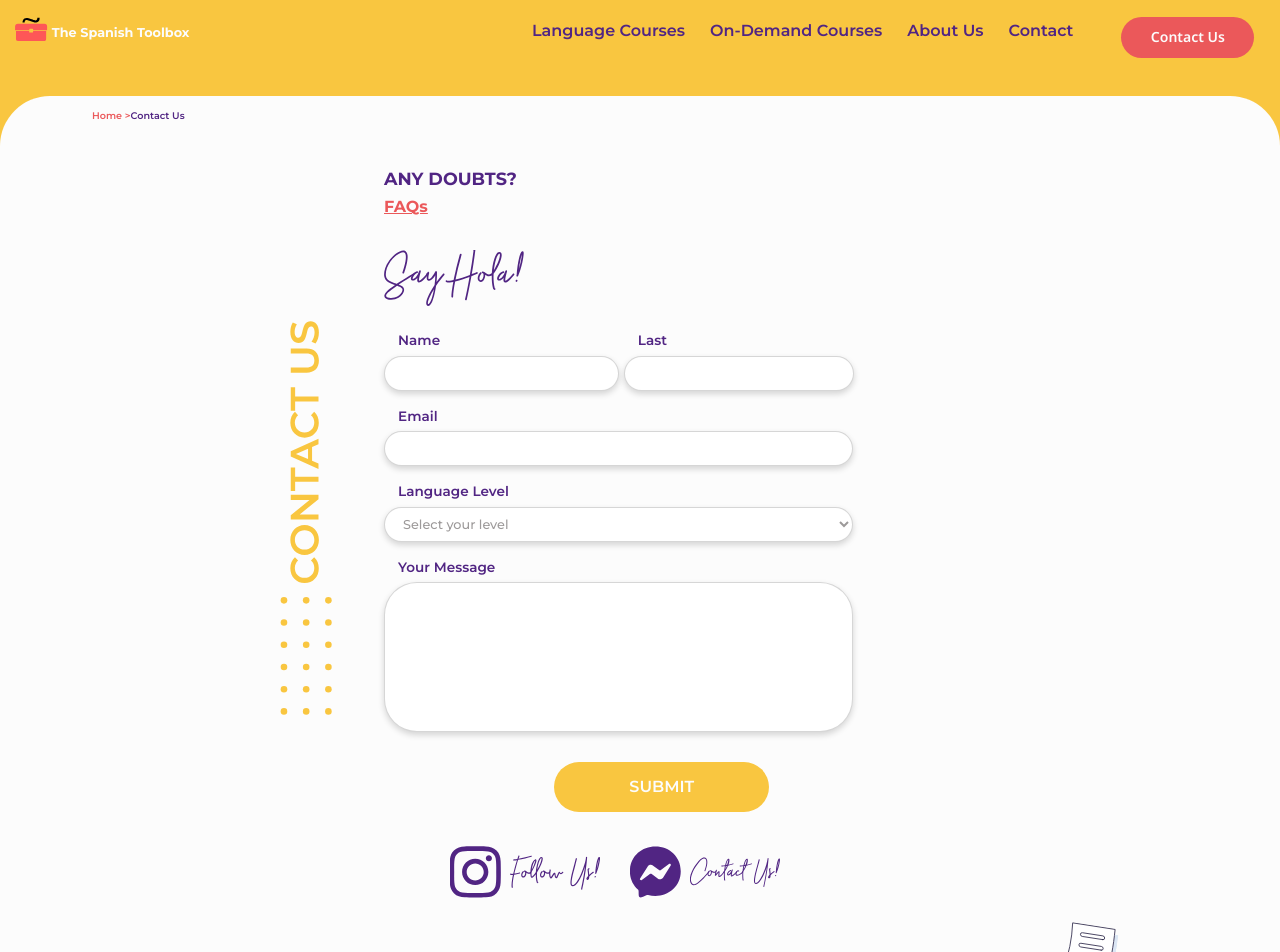
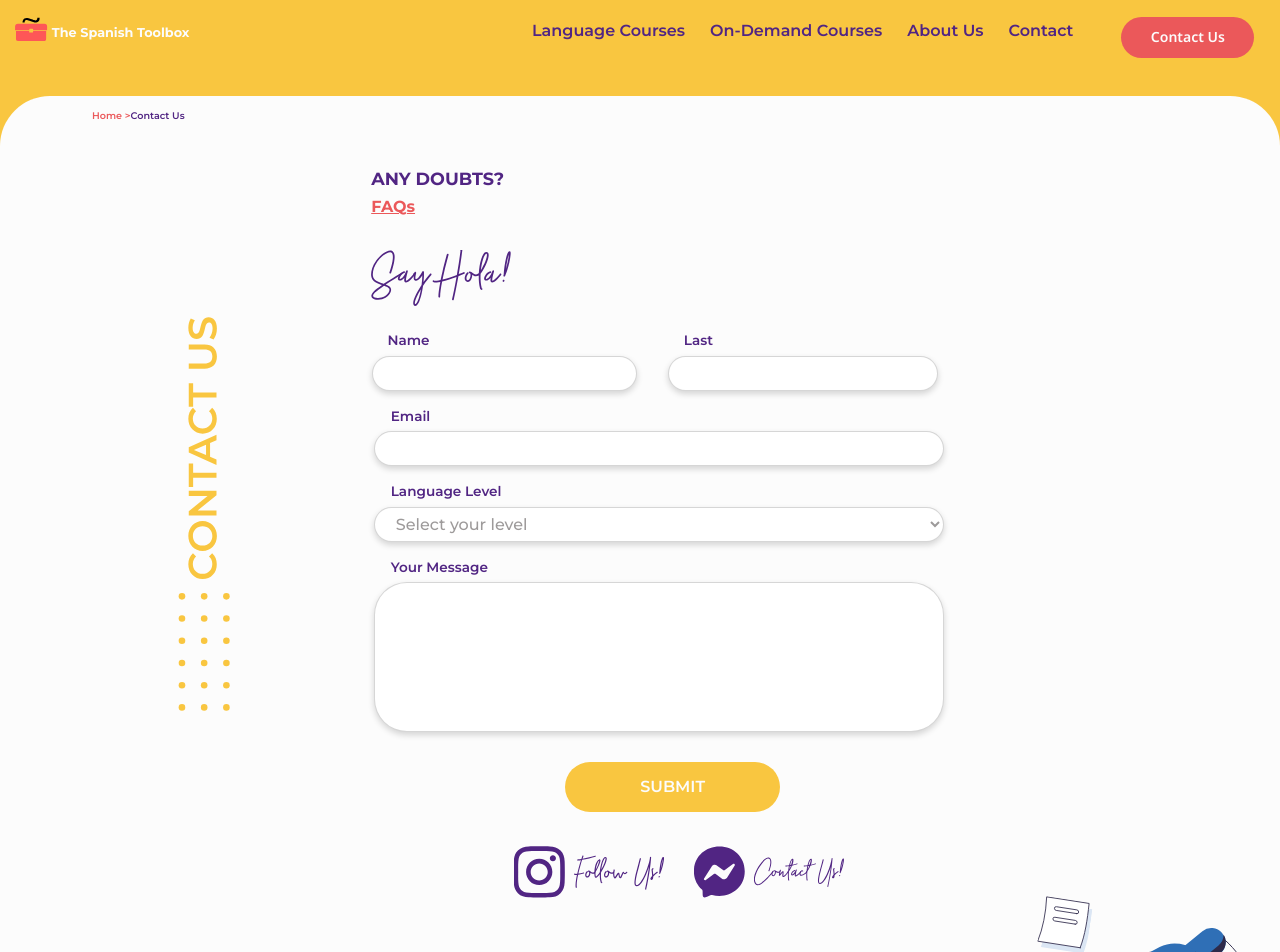
Before and after one commit to GustavoCarrena/spanishToolbox, a React (Vite) app: page /contact in a window 1280 px wide. Shown: the top 952 px of the page. Built offline with nearby package versions, Linux system fonts and the light colour scheme.

Commit message:
contact responsive

```diff
--- a/src/containers/contactContainer.module.scss
+++ b/src/containers/contactContainer.module.scss
@@ -43,8 +43,8 @@
             left: 11%;
         }
         @media(min-width:1024px){
-            left: 20%;
-            top: 310px;
+            left: 12%;
+            top: 306px;
         }
         .title{
             width: 100%;
@@ -81,7 +81,7 @@
             left: 25%;
         }
         @media(min-width:1024px){
-            left: 30%;
+            left: 29%;
             width: 140px;
             top: 250px;
         }
@@ -127,7 +127,7 @@
                 left: 25%;
             }
             @media(min-width:1024px){
-                left: 30%;
+                left: 29%;
                 width: 140px;
             }
 
@@ -203,7 +203,7 @@
                 padding-left: 14%;
             }
             @media(min-width:1024px){
-                padding-left: 20%;
+                padding-left: 17%;
                 margin-top: 160px;
             }
             .nameLastnameContainer{
@@ -224,6 +224,12 @@
                     }
                 }
 
+                @media(min-width:1024px){
+                    width: 600px;
+                    .nameContainer,.lastNameContainer{
+                        width: 270px;
+                    }
+                }
 
             }
 
@@ -239,6 +245,10 @@
                  }
                  @media(min-width: 768px){
                     max-width: 469px;
+                 }
+                 @media(min-width: 1024px){
+                    max-width: 570px;
+                    margin-left: 3%;
                  }
 
 
@@ -287,15 +297,18 @@
                 }
 
                 .inputLevel{
-                    font-size: 0.8rem;
+                    font-size: 1rem;
                     .selectOption{
                         font-size: 0.55rem;
                         font-weight: 600;
                         color: var(--violet);
+                        @media(min-width:1024px){
+                            font-size: 0.9rem;
+                        }
                     }
                 }
                 .inputLevelError{
-                    font-size: 0.8rem;
+                    font-size: 1rem;
                     box-shadow: 0 0 15px 0 var(--red);
                     border: 1px solid var(--red);
                     font-style: italic;
@@ -303,6 +316,9 @@
                         font-size: 0.55rem;
                         font-weight: 600;
                         color: var(--violet);
+                        @media(min-width:1024px){
+                            font-size: 0.9rem;
+                        }
                     }
                 }
 
@@ -358,8 +374,30 @@
                     right: 29%;
                 }
                 @media(min-width:1024px){
+                    right: 17%;
+                }
+                @media(min-width:1075px){
+                    right: 19%;
+                }
+                @media(min-width:1125px){
+                    right: 22%;
+                }
+                @media(min-width:1200px){
                     right: 25%;
                 }
+                @media(min-width:1260px){
+                    right: 27%;
+                }
+                @media(min-width:1300px){
+                    right: 28%;
+                }
+                @media(min-width:1360px){
+                    right: 33%;
+                }
+                @media(min-width:1470px){
+                    right: 37%;
+                }
+
 
             }
 
@@ -377,7 +415,28 @@
                         right: 53%;
                     }
                     @media(min-width:1024px){
+                        right: 47%;
+                    }
+                    @media(min-width:1075px){
                         right: 48%;
+                    }
+                    @media(min-width:1125px){
+                        right: 49%;
+                    }
+                    @media(min-width:1200px){
+                        right: 50%;
+                    }
+                    @media(min-width:1260px){
+                        right: 51%;
+                    }
+                    @media(min-width:1300px){
+                        right: 52%;
+                    }
+                    @media(min-width:1360px){
+                        right: 54%;
+                    }
+                    @media(min-width:1470px){
+                        right: 56%;
                     }
                 }
             }
@@ -403,6 +462,24 @@
             }
             @media(min-width:992px){
                 margin-right: 38%;
+            }
+            @media(min-width:1024px){
+                margin-right: 16%;
+            }
+            @media(min-width:1120px){
+                margin-right: 24%;
+            }
+            @media(min-width:1200px){
+                margin-right: 30%;
+            }
+            @media(min-width:1300px){
+                margin-right: 34%;
+            }
+            @media(min-width:1360px){
+                margin-right: 36%;
+            }
+            @media(min-width:1400px){
+                margin-right: 40%;
             }
         }
 
@@ -437,7 +514,16 @@
                     margin-left: 30%;
                 }
                 @media(min-width:1024px){
-                    margin-left: 34%;
+                    margin-left: 40%;
+                }
+                @media(min-width:1260px){
+                    margin-left: 39%;
+                }
+                @media(min-width:1366px){
+                    margin-left: 42%;
+                }
+                @media(min-width:1400px){
+                    margin-left: 37%;
                 }
             }
 
--- a/src/templates/enrollNowStyles.js
+++ b/src/templates/enrollNowStyles.js
@@ -40,6 +40,10 @@ const myPapersContainer = styled.div`
     right:${props => (props.pathlocation === 'contact' ? '12% !important' : '')};
     margin:${props => (props.pathlocation === 'contact' ? '-42px 0 0 0 !important' : '')};
 }
+@media(min-width:1024px){
+    right:${props => (props.pathlocation === 'contact' ? '14% !important' : '')};
+    margin:${props => (props.pathlocation === 'contact' ? '-94px 0 0 0 !important' : '')};
+}
 
 `
 
@@ -52,7 +56,8 @@ const myLampContainer = styled.div`
         width:${props => (props.pathlocation === 'about' ? '100px !important' : '')};
     }
     @media(min-width:1024px){
-        margin-top:${props => (props.pathlocation === 'contact' ? '65px !important' : '')};
+        margin-top:${props => (props.pathlocation === 'contact' ? '40px !important' : '')};
+        width:${props => (props.pathlocation === 'contact' ? '110px !important' : '')};
     }
 
 `
```
